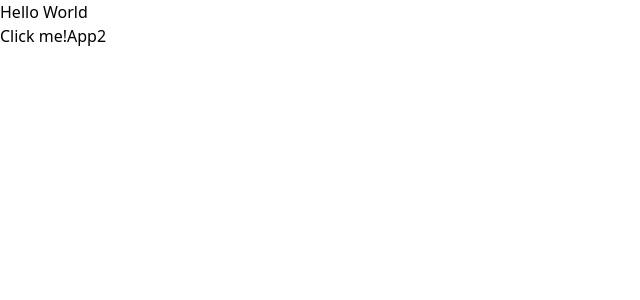
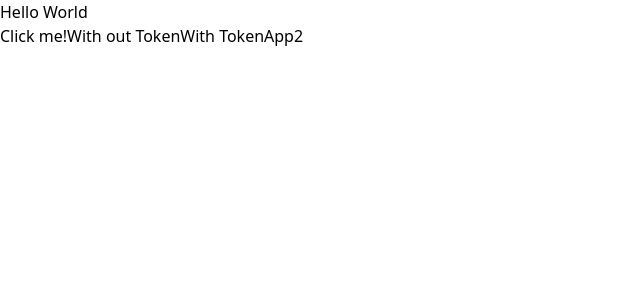
Before and after one commit to nguyendamnhatanh/NT114-Lottery_Website_Using_Blockchain, a React (Vite) app: page / in a window 1280 px wide. Shown: the top 300 px of the page, without its empty margins (0-640 px from the left). Built offline with nearby package versions, Linux system fonts and the light colour scheme.

Commit message:
feat(api): add api calling to codebase

```diff
--- a/src/components/demo/DemoComponent.jsx
+++ b/src/components/demo/DemoComponent.jsx
@@ -2,6 +2,7 @@ import React, { useState, useEffect } from 'react';
 import { useDispatch } from 'react-redux';
 import { increment } from '../../redux/slice/DemoSlice'
 import { Link } from 'react-router-dom';
+import { getRequest } from '../../utils/api';
 
 const App = (props) => {
   const [state, setState] = useState('');
@@ -13,11 +14,28 @@ const App = (props) => {
     dispatch(increment())
   }
 
+  //sample of call api with both case
+
+  const getAPIWithoutToken = async () => {
+    let url = 'https://provinces.open-api.vn/api/w/1'
+    const res = await getRequest(url)
+    console.log("Data without token " + JSON.stringify(res.data))
+  }
+
+  const getAPIWithToken = async () => {
+    let url = 'https://bakery.fkmdev.site/v1/api/getcart?id=3b69a0c3-635b-412b-af6a-e8a5e41d0d81'
+    let token = 'eyJhbGciOiJIUzI1NiIsInR5cCI6IkpXVCJ9.eyJpc19hZG1pbiI6ZmFsc2UsImlhdCI6MTY3ODA4NjM2OSwiZXhwIjoxNjgwNjc4MzY5fQ.ixLyeE94D51gGg7wYaIaEksPxYDXcTP-rzp8fdF2xUs'
+    const data = await getRequest(url, token)
+    console.log("Data with Token " + JSON.stringify(res.data))
+  }
+
   //basic use of React Router Dom page transition. See the Link tag.
   return (
     <>
       <p className='text-fuchsia-500'>Hello World</p>
       <button onClick={click}>Click me!</button>
+      <button onClick={getAPIWithoutToken}>With out Token</button>
+      <button onClick={getAPIWithToken}>With Token</button>
       <Link to ='/app2'>App2</Link>
     </>
   )
--- /dev/null
+++ b/src/utils/api.js
@@ -0,0 +1,14 @@
+import axios from "axios"
+
+export const getRequest = async (url, token = '') => {
+  const requestOption = {
+    method: 'GET',
+    url: url,
+    headers: {
+      'Content-Type': 'application/json',
+      ...(token && {'Authorization': `Bearer ${token}`})
+    },
+  }
+  console.log("Request option " + JSON.stringify(requestOption));
+  return await axios(requestOption)
+}
```
Also changed, not shown: 1 other file (tests, documents, lock files or other folders).
